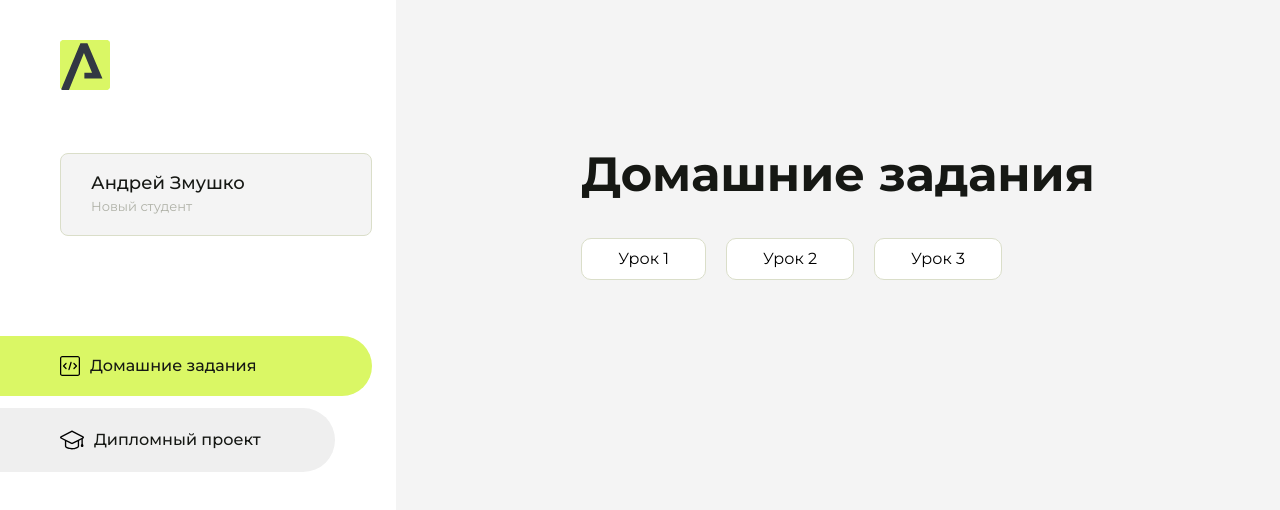
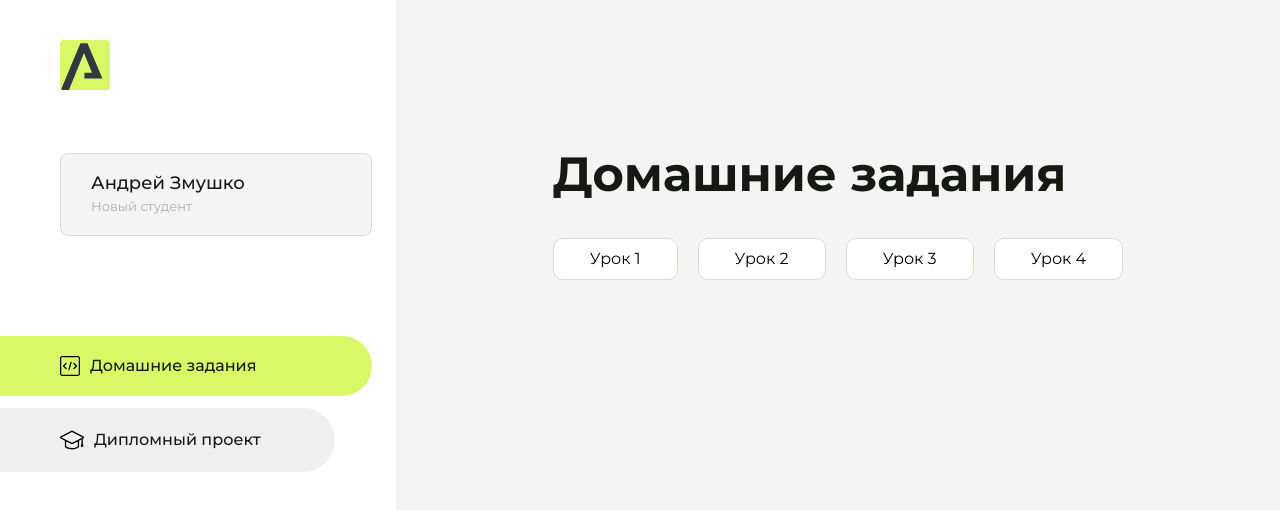
Before and after one commit to aaAndrewr/homework, a plain HTML site: page index.html in a window 1280 px wide. Drawn offline with Linux system fonts and the light colour scheme.

Commit message:
hw-4.html

```diff
--- a/index.html
+++ b/index.html
@@ -101,6 +101,9 @@
                     <li class="content__list-item">
                         <a href="module-2-hw/hw-3/index.html">Урок 3</a>
                     </li>
+                    <li class="content__list-item">
+                        <a href="module-2-hw/hw-4/index.html">Урок 4</a>
+                    </li>
                 </ul>
             </div>
             <div class="content__block hidden" id="diplomBlock">
```
